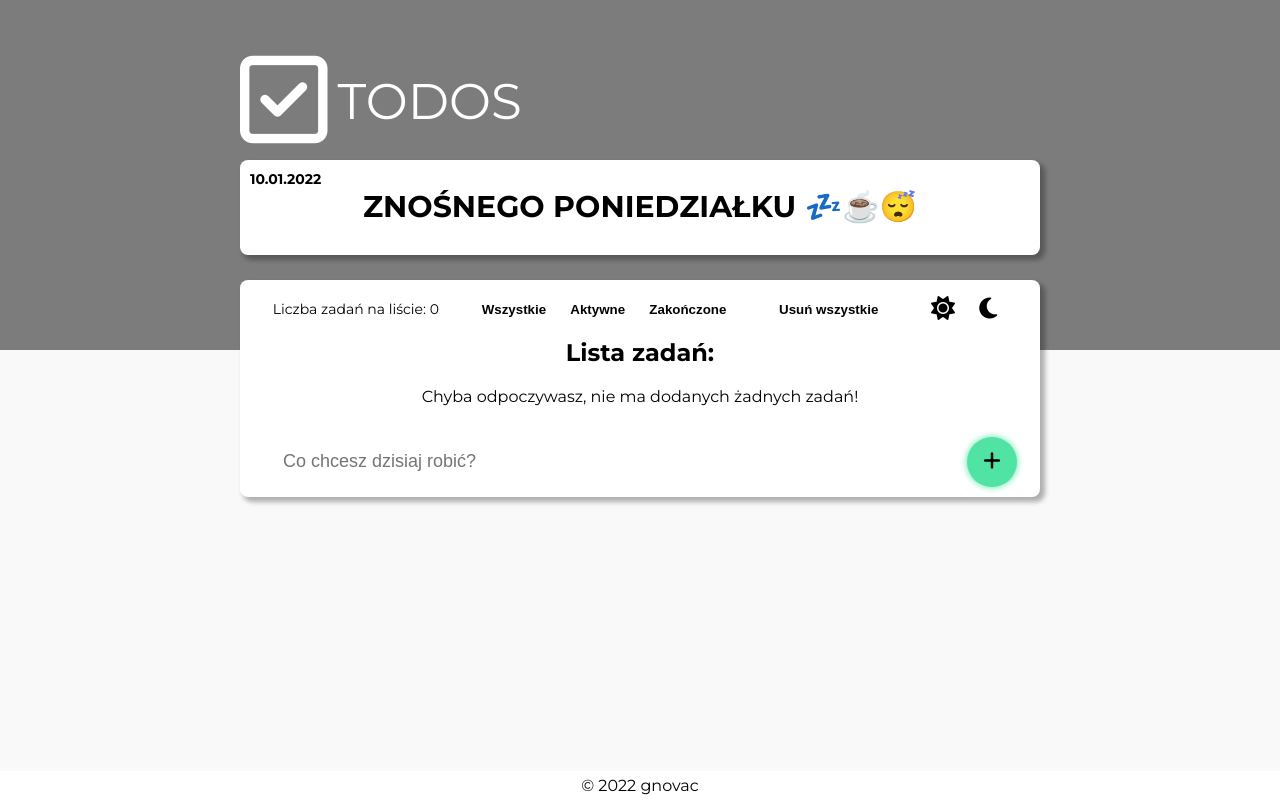
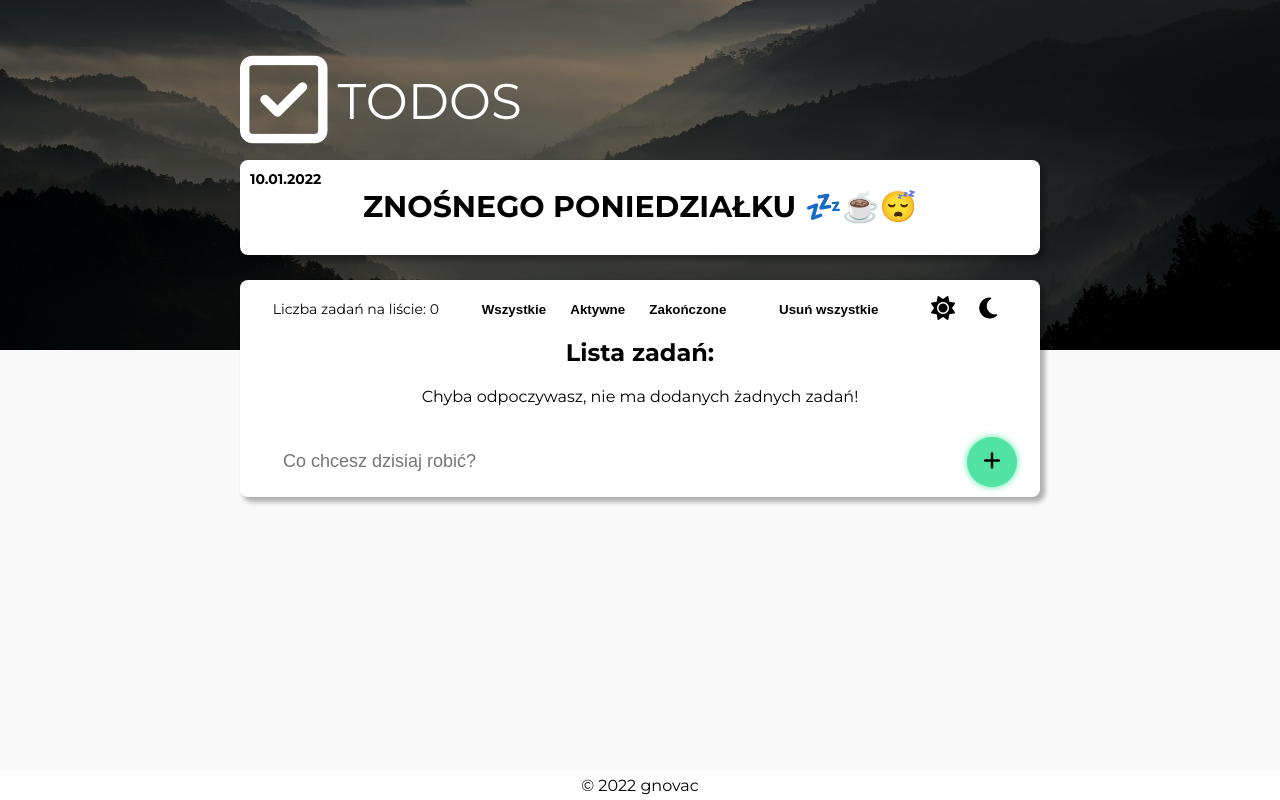
Before and after one commit to gnovac/ToDoList-Vanilla-JS, a plain HTML site: page index.html in a window 1280 px wide. Drawn offline with nearby package versions, Linux system fonts and the light colour scheme; files that its build step writes are made by us from their sources; the site is published under a folder, as on GitHub Pages, so addresses that start at the root find nothing.

Commit message:
img url fixed

```diff
--- a/scss/style.scss
+++ b/scss/style.scss
@@ -29,7 +29,7 @@ body {
     position: fixed;
     top: 0;
     width: 100%;
-    background-image: url(/img/mountain-6815304_1920.jpg);
+    background-image: url(../img/mountain-6815304_1920.jpg);
     background-size: cover;
     background-repeat: no-repeat;
     background-position: center;
@@ -124,10 +124,12 @@ body {
                 }
             }
 
-            .color-modes{
+            .color-modes {
+
                 .light,
                 .dark {
                     font-size: 24px;
+
                     &:hover {
                         transform: scale(1.1);
                     }
@@ -337,7 +339,7 @@ body {
     }
 }
 
-.copy-text{
+.copy-text {
     position: absolute;
     bottom: 0;
     width: 100%;
```
